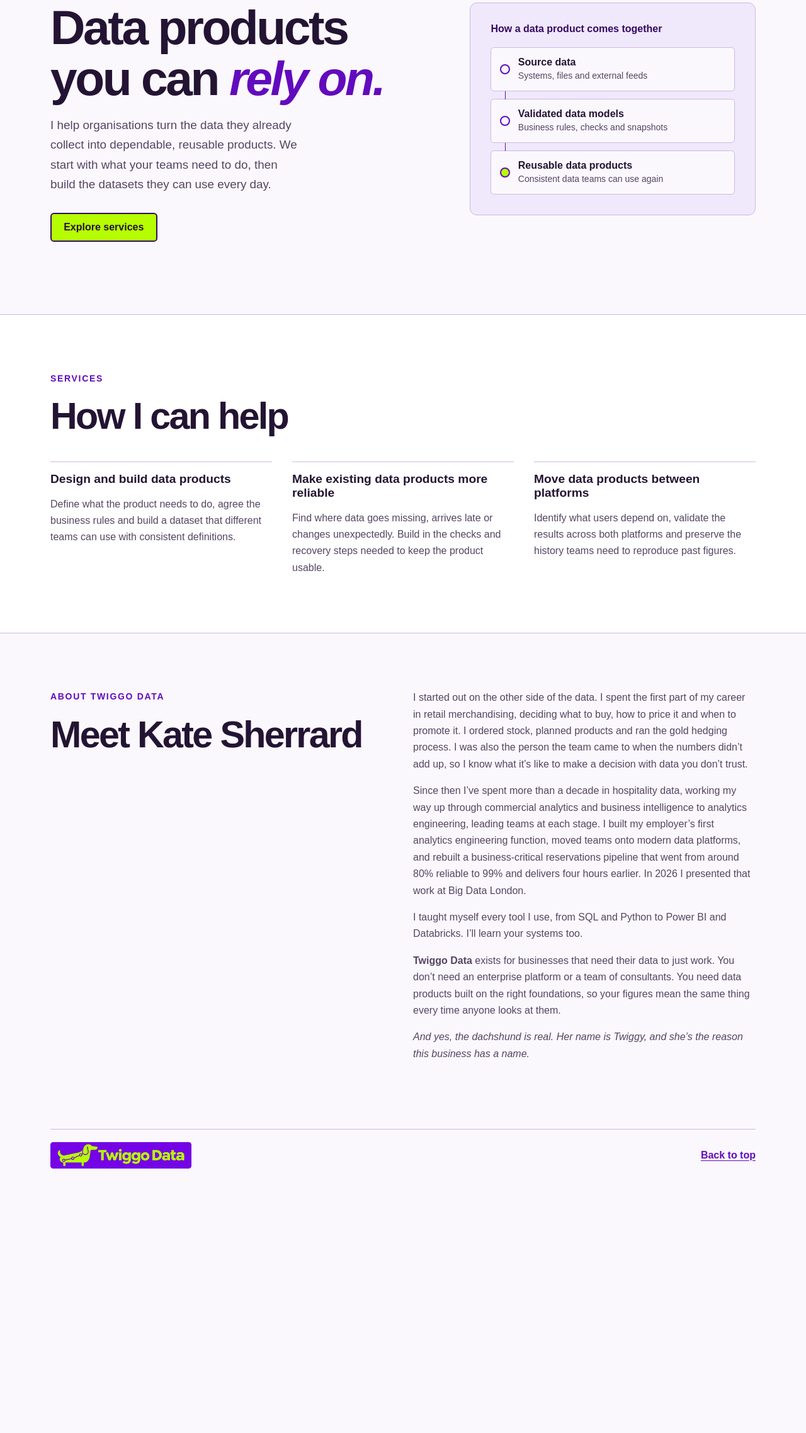
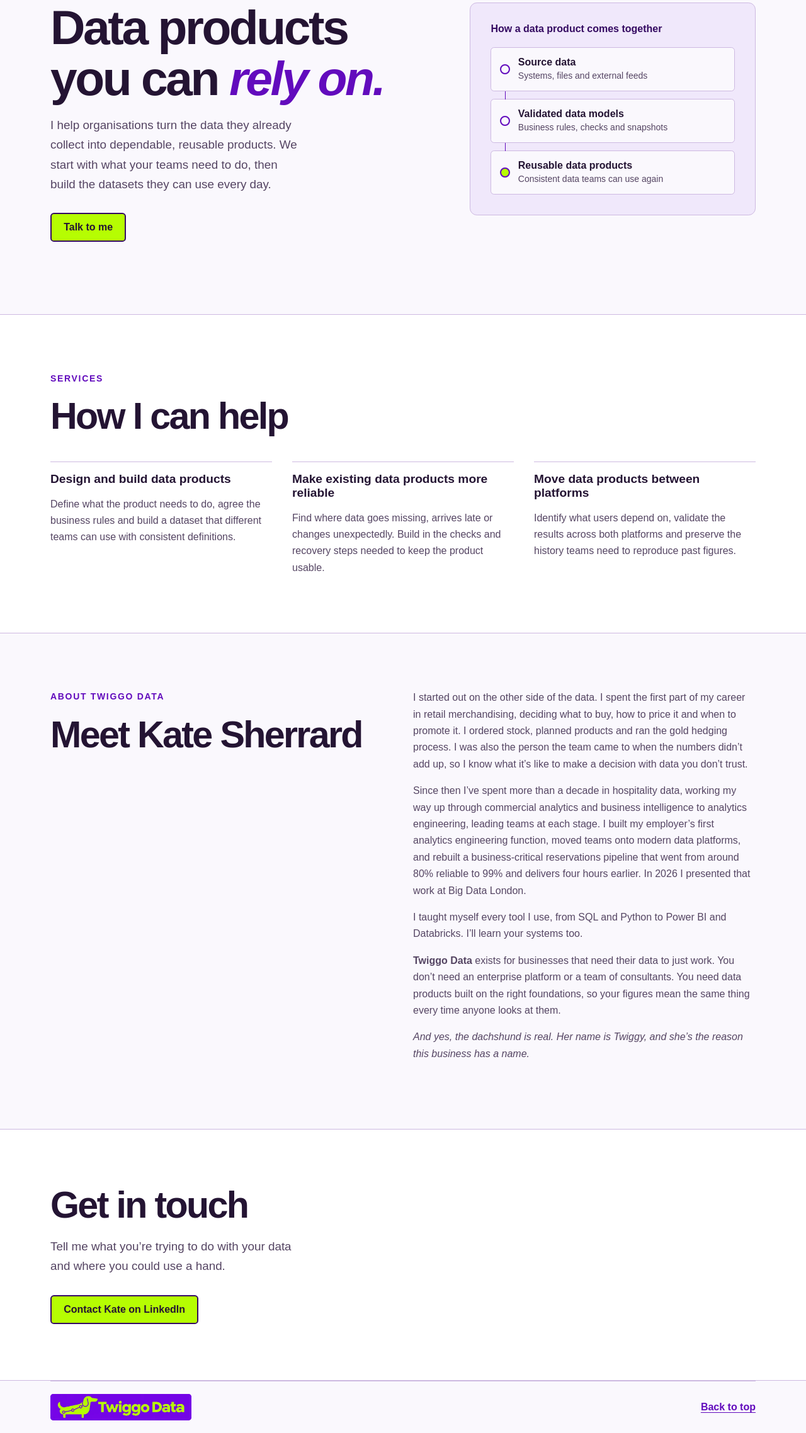
Before and after one commit to twiggo-data/twiggo-data-website, a plain HTML site: page index.html in a window 1280 px wide. Shown: the part 236-2512 px from the top of the page at 63% size. Before the commit the page ends 2112 px from the top, so only its background shows below. Drawn offline with Linux system fonts and the light colour scheme.

Commit message:
Add homepage contact section and LinkedIn link

```diff
--- a/index.html
+++ b/index.html
@@ -11,7 +11,7 @@
 <body>
 <header class="wrap header">
 <a class="brand" href="#top"><img src="twiggo-data-logo.webp" width="900" height="450" alt="Twiggo Data"></a>
-<nav aria-label="Main navigation"><a href="#services">Services</a><a href="#about">About</a></nav>
+<nav aria-label="Main navigation"><a href="#services">Services</a><a href="#about">About</a><a href="#contact">Contact</a></nav>
 </header>
 <main id="top">
 <section class="hero wrap" aria-labelledby="headline">
@@ -19,7 +19,7 @@
 <p class="eyebrow">Independent data consultancy</p>
 <h1 id="headline">Data products<br>you can <em>rely on.</em></h1>
 <p class="intro">I help organisations turn the data they already collect into dependable, reusable products. We start with what your teams need to do, then build the datasets they can use every day.</p>
-<a class="button" href="#services">Explore services</a>
+<a class="button" href="#contact">Talk to me</a>
 </div>
 <figure class="diagram">
 <figcaption>How a data product comes together</figcaption>
@@ -51,6 +51,13 @@
 <p><em>And yes, the dachshund is real. Her name is Twiggy, and she’s the reason this business has a name.</em></p>
 </div>
 </section>
+<section class="paper" id="contact" aria-labelledby="contact-title">
+<div class="wrap section">
+<h2 id="contact-title">Get in touch</h2>
+<p class="intro">Tell me what you’re trying to do with your data and where you could use a hand.</p>
+<a class="button" href="https://uk.linkedin.com/in/kate-sherrard-30392642">Contact Kate on LinkedIn</a>
+</div>
+</section>
 </main>
 <footer class="wrap footer"><a class="brand" href="#top"><img src="twiggo-data-logo.webp" width="900" height="450" alt="Twiggo Data"></a><a href="#top">Back to top</a></footer>
 </body>
```
